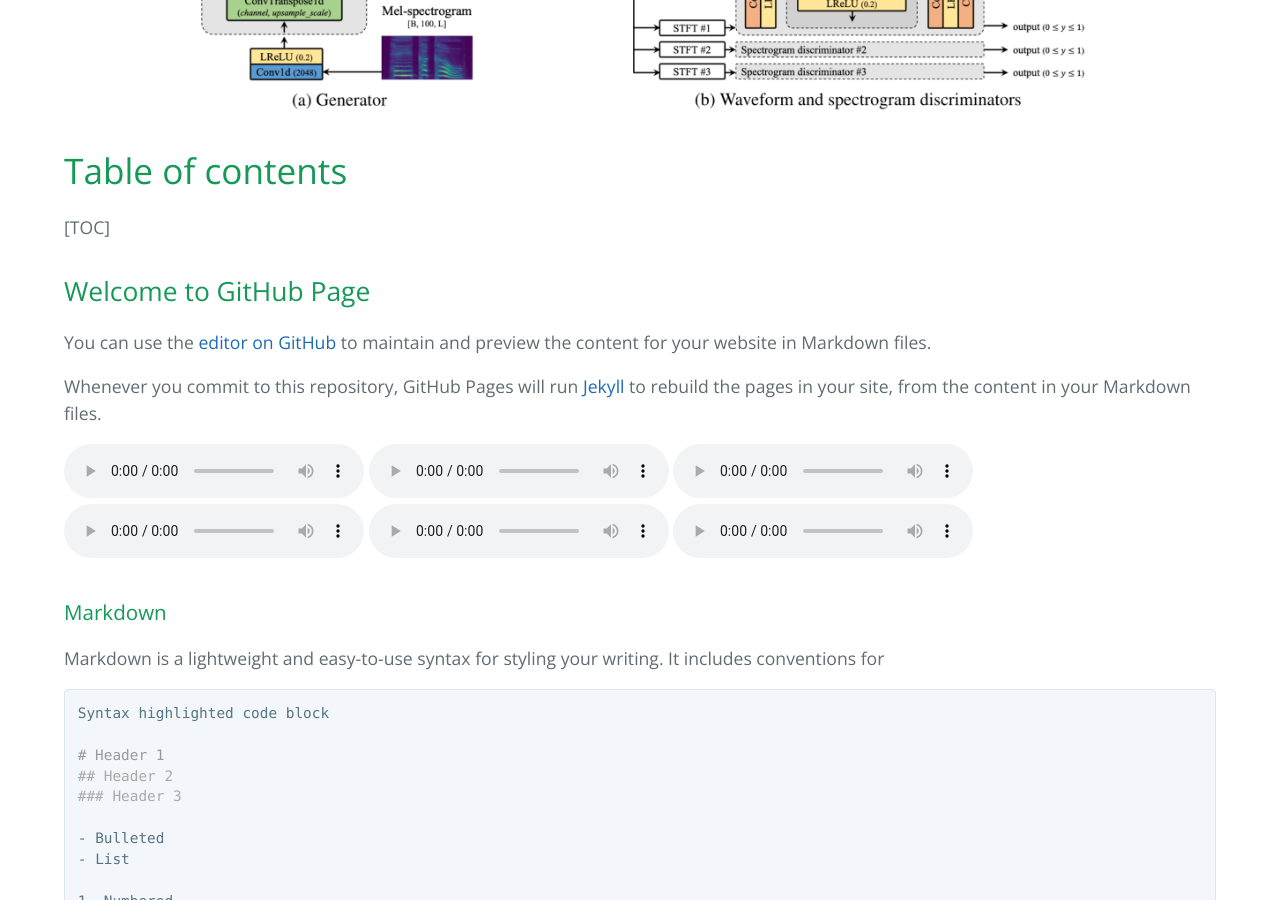
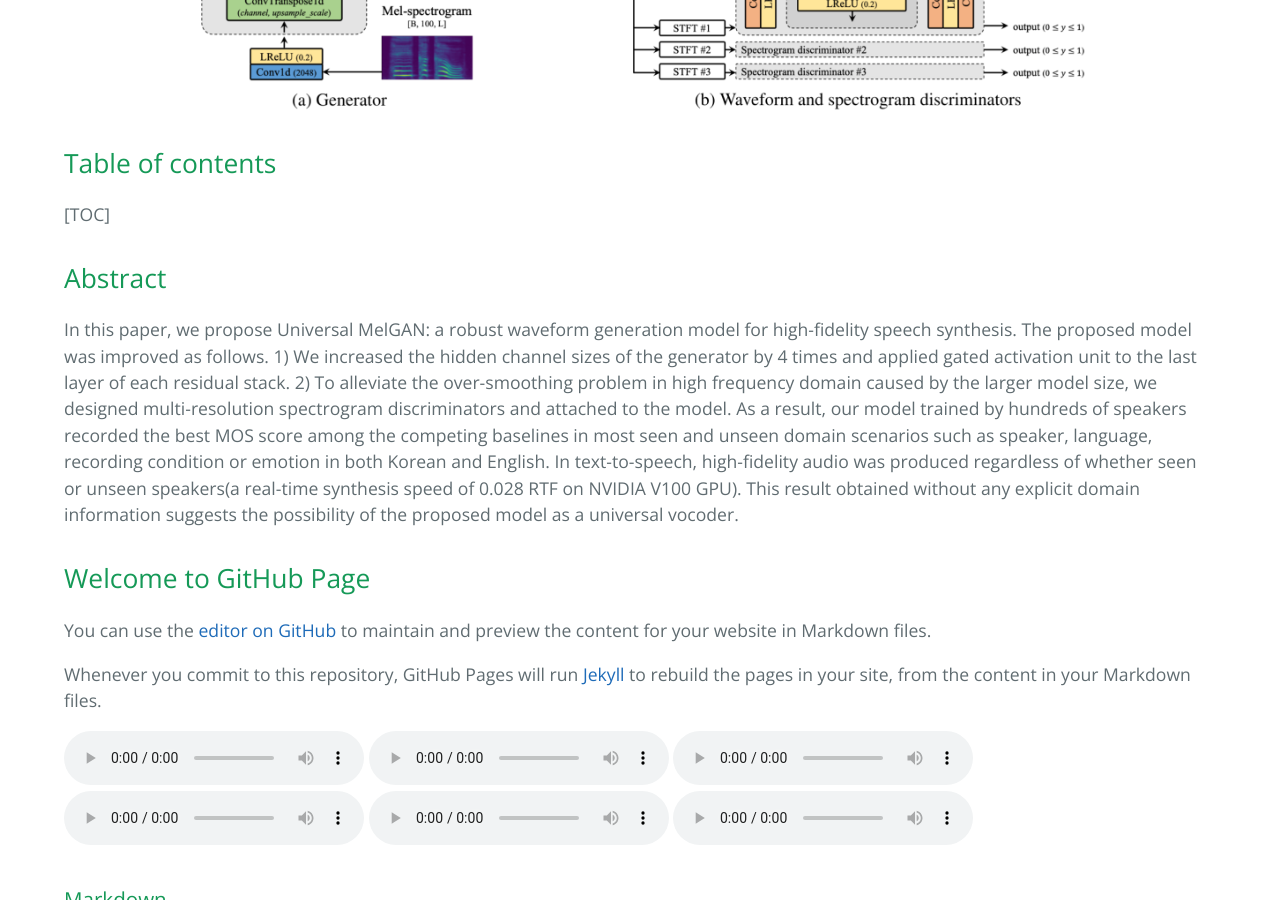
Before and after one commit to kallavinka8045/icassp2021, a Jekyll site: the page built from index.md, in a window 1280 px wide and 900 px high, scrolled down 745 px. Built offline with Jekyll 4.4.1, drawn with Linux system fonts in a browser that asks for light colours; our own code applies the rules of GitHub Pages for plain Markdown files.

Commit message:
Update index.md

```diff
--- a/index.md
+++ b/index.md
@@ -1,7 +1,11 @@
 ![Image](figure1.png){: width="80%"}{: .center}
 
-# Table of contents
+## Table of contents
 [TOC]
+
+## Abstract
+In this paper, we propose Universal MelGAN: a robust waveform generation model for high-fidelity speech synthesis. The proposed model was improved as follows. 1) We increased the hidden channel sizes of the generator by 4 times and applied gated activation unit to the last layer of each residual stack. 2) To alleviate the over-smoothing problem in high frequency domain caused by the larger model size, we designed multi-resolution spectrogram discriminators and attached to the model. As a result, our model trained by hundreds of speakers recorded the best MOS score among the competing baselines in most seen and unseen domain scenarios such as speaker, language, recording condition or emotion in both Korean and English. In text-to-speech, high-fidelity audio was produced regardless of whether seen or unseen speakers(a real-time synthesis speed of 0.028 RTF on NVIDIA V100 GPU). This result obtained without any explicit domain information suggests the possibility of the proposed model as a universal vocoder.
+
 
 ## Welcome to GitHub Page
 
```
